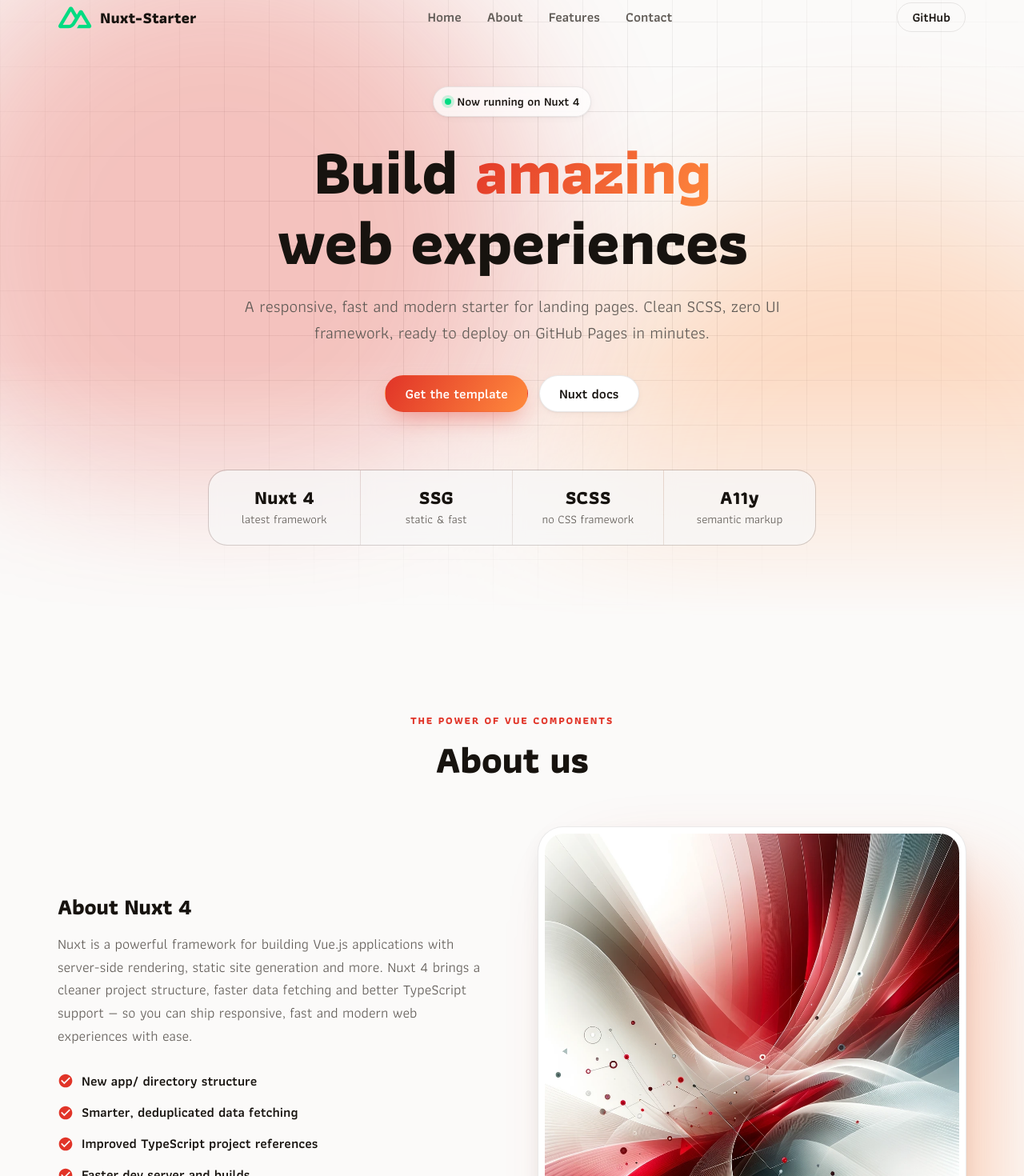
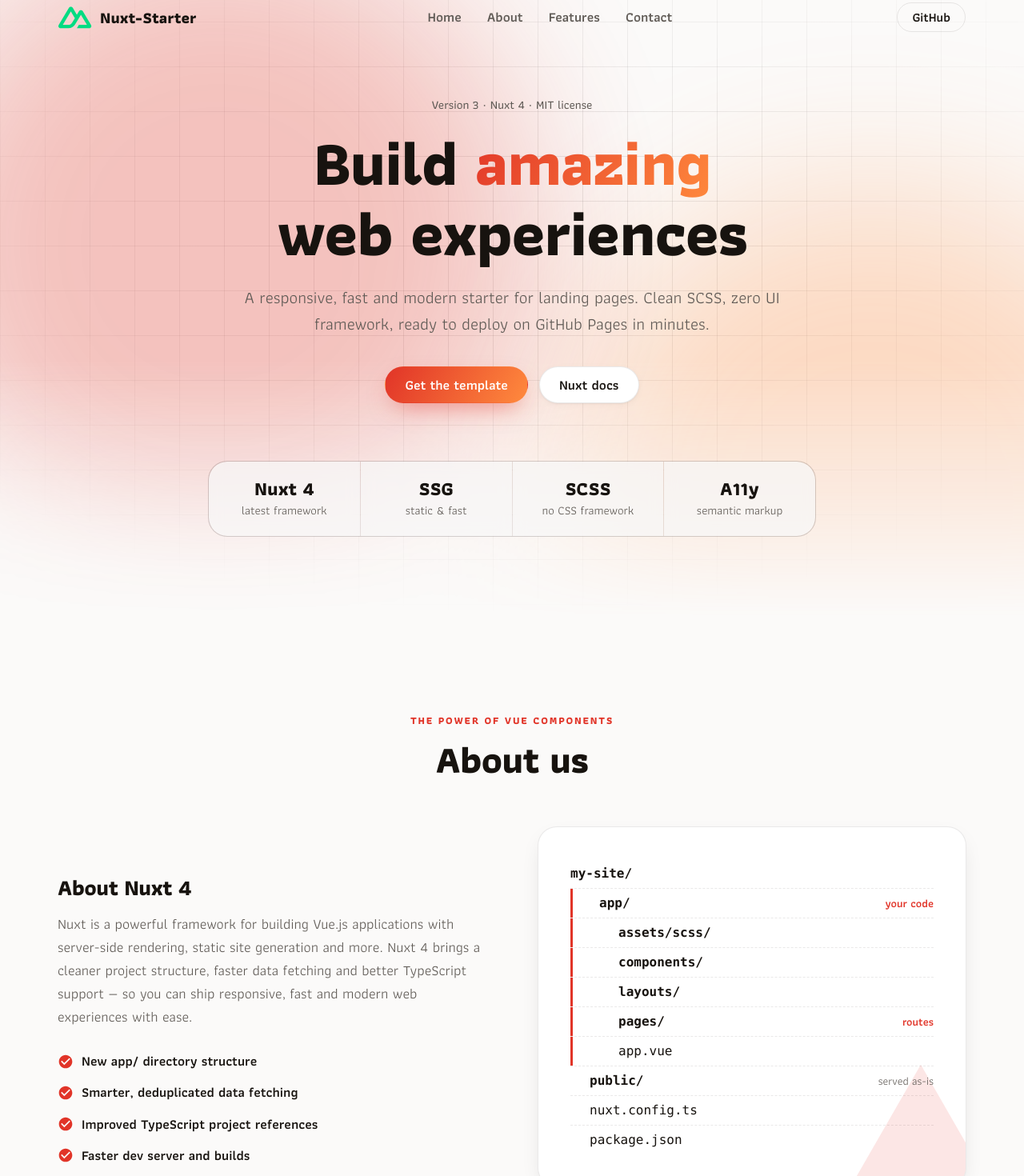
Before and after one commit to konkol00/nuxt-starter, a Nuxt app: page / in a window 1280 px wide. Shown: the part 29-1499 px from the top of the page at 80% size. Built offline with nearby package versions, Linux system fonts and the light colour scheme; a web font is replaced by a local one.

Commit message:
feat: Replace hero badge and about image
- Swap the pill badge above the hero title for a plain meta line
- Replace the stock about image with a project structure illustration
- Add a static og:image

```diff
--- a/app/app.vue
+++ b/app/app.vue
@@ -8,7 +8,7 @@
   ogTitle: title,
   ogDescription: description,
   ogType: 'website',
-  ogImage: 'https://konkol00.github.io/nuxt-starter/images/about/about_image.webp',
+  ogImage: 'https://konkol00.github.io/nuxt-starter/images/og-image.png',
   twitterCard: 'summary_large_image',
 })
 </script>
--- a/app/assets/scss/components/_about.scss
+++ b/app/assets/scss/components/_about.scss
@@ -28,31 +28,75 @@
     }
     svg { flex-shrink: 0; color: var(--c-primary); }
   }
+}
 
-  .about__image {
+.structure {
+  margin: 0;
+
+  &__panel {
     position: relative;
-    padding: .5rem;
+    padding: clamp(1.5rem, 4vw, 2.5rem);
     border: 1px solid var(--c-border);
-    border-radius: calc(#{$radius-lg} + .5rem);
+    border-radius: $radius-lg;
     background: var(--c-surface);
     box-shadow: var(--shadow);
+    overflow: hidden;
 
-    &::before {
+    // Nuxt-like peak in the corner
+    &::after {
       content: '';
       position: absolute;
-      inset: 12% -6% -6% 12%;
-      z-index: -1;
-      border-radius: $radius-lg;
-      background: var(--c-gradient);
-      filter: blur(50px);
-      opacity: .35;
+      right: -2rem;
+      bottom: -1px;
+      width: 11rem;
+      aspect-ratio: 1.15;
+      background: var(--c-primary);
+      clip-path: polygon(50% 0, 100% 100%, 0 100%);
+      opacity: .12;
+    }
+  }
+
+  &__tree {
+    position: relative;
+    z-index: 1;
+    font-family: ui-monospace, 'SF Mono', Menlo, Consolas, monospace;
+    font-size: clamp(.875rem, .3vw + .8rem, 1rem);
+    line-height: 1;
+
+    li {
+      display: flex;
+      align-items: baseline;
+      gap: 1rem;
+      padding: .625rem 0 .625rem calc(var(--depth) * 1.5rem);
+      border-bottom: 1px dashed var(--c-border);
+
+      &:last-child { border-bottom: 0; }
     }
 
-    img {
-      width: 100%;
-      aspect-ratio: 1;
-      object-fit: cover;
-      border-radius: $radius-lg;
+    .is-dir .structure__name { font-weight: 600; }
+
+    .is-app {
+      box-shadow: inset 3px 0 0 var(--c-primary);
+      padding-left: calc(var(--depth) * 1.5rem + .75rem);
+      margin-left: 0;
     }
   }
+
+  &__note {
+    margin-left: auto;
+    font-family: $font;
+    font-size: .875rem;
+    color: var(--c-muted);
+    white-space: nowrap;
+
+    .is-app & { color: var(--c-primary); font-weight: 600; }
+  }
+
+  figcaption {
+    margin-top: .75rem;
+    font-size: .9375rem;
+    color: var(--c-muted);
+
+    code { font-family: ui-monospace, 'SF Mono', Menlo, Consolas, monospace; font-size: .875em; }
+  }
 }
--- a/app/assets/scss/components/_hero.scss
+++ b/app/assets/scss/components/_hero.scss
@@ -60,9 +60,15 @@
     text-align: center;
   }
 
+  &__meta {
+    font-size: .9375rem;
+    font-weight: 500;
+    color: var(--c-muted);
+  }
+
   &__title {
     max-width: 16ch;
-    margin: 1.5rem 0 1.25rem;
+    margin: 1rem 0 1.25rem;
     font-weight: 700;
   }
 
@@ -114,28 +120,6 @@
   }
 }
 
-.badge {
-  display: inline-flex;
-  align-items: center;
-  gap: .5rem;
-  padding: .375rem .875rem;
-  border: 1px solid var(--c-border);
-  border-radius: 999px;
-  background: var(--c-glass);
-  backdrop-filter: blur(8px);
-  font-size: .9375rem;
-  font-weight: 600;
-  box-shadow: var(--shadow-sm);
-
-  &__dot {
-    width: .5rem;
-    height: .5rem;
-    border-radius: 50%;
-    background: #00dc82;
-    box-shadow: 0 0 0 4px rgba(0, 220, 130, .2);
-  }
-}
-
 @keyframes float {
   from { transform: translate3d(0, 0, 0) scale(1); }
   to { transform: translate3d(6%, 8%, 0) scale(1.1); }
--- a/app/components/AppHero.vue
+++ b/app/components/AppHero.vue
@@ -11,7 +11,7 @@
   <section id="Hero" class="hero">
     <div class="hero__glow" aria-hidden="true" />
     <div class="container hero__content">
-      <span class="badge"><span class="badge__dot" /> Now running on Nuxt 4</span>
+      <p class="hero__meta">Version 3 · Nuxt 4 · MIT license</p>
       <h1 class="hero__title">
         Build <span class="text-gradient">amazing</span> web experiences
       </h1>
--- /dev/null
+++ b/app/components/AppStructure.vue
@@ -0,0 +1,35 @@
+<script setup lang="ts">
+type Row = { name: string, depth: number, note?: string, dir?: boolean, app?: boolean }
+
+const rows: Row[] = [
+  { name: 'my-site/', depth: 0, dir: true },
+  { name: 'app/', depth: 1, dir: true, app: true, note: 'your code' },
+  { name: 'assets/scss/', depth: 2, dir: true, app: true },
+  { name: 'components/', depth: 2, dir: true, app: true },
+  { name: 'layouts/', depth: 2, dir: true, app: true },
+  { name: 'pages/', depth: 2, dir: true, app: true, note: 'routes' },
+  { name: 'app.vue', depth: 2, app: true },
+  { name: 'public/', depth: 1, dir: true, note: 'served as-is' },
+  { name: 'nuxt.config.ts', depth: 1 },
+  { name: 'package.json', depth: 1 },
+]
+</script>
+
+<template>
+  <figure class="structure">
+    <div class="structure__panel">
+      <ul class="structure__tree">
+        <li
+          v-for="row in rows"
+          :key="row.name + row.depth"
+          :class="{ 'is-dir': row.dir, 'is-app': row.app }"
+          :style="{ '--depth': row.depth }"
+        >
+          <span class="structure__name">{{ row.name }}</span>
+          <span v-if="row.note" class="structure__note">{{ row.note }}</span>
+        </li>
+      </ul>
+    </div>
+    <figcaption>Project layout with the Nuxt 4 <code>app/</code> directory.</figcaption>
+  </figure>
+</template>
--- a/app/pages/index.vue
+++ b/app/pages/index.vue
@@ -60,17 +60,7 @@
           </li>
         </ul>
       </div>
-      <div class="about__image">
-        <NuxtImg
-          src="/images/about/about_image.webp"
-          alt="Laptop with code on a desk"
-          width="560"
-          height="560"
-          densities="x1 x2"
-          loading="lazy"
-          decoding="async"
-        />
-      </div>
+      <AppStructure />
     </AppSection>
 
     <AppSection anchor="Services" title="Everything you need" subtitle="Features" :grid="4">
```
Also changed, not shown: public/images/about/about_image.webp (deleted), public/images/og-image.png (added).
